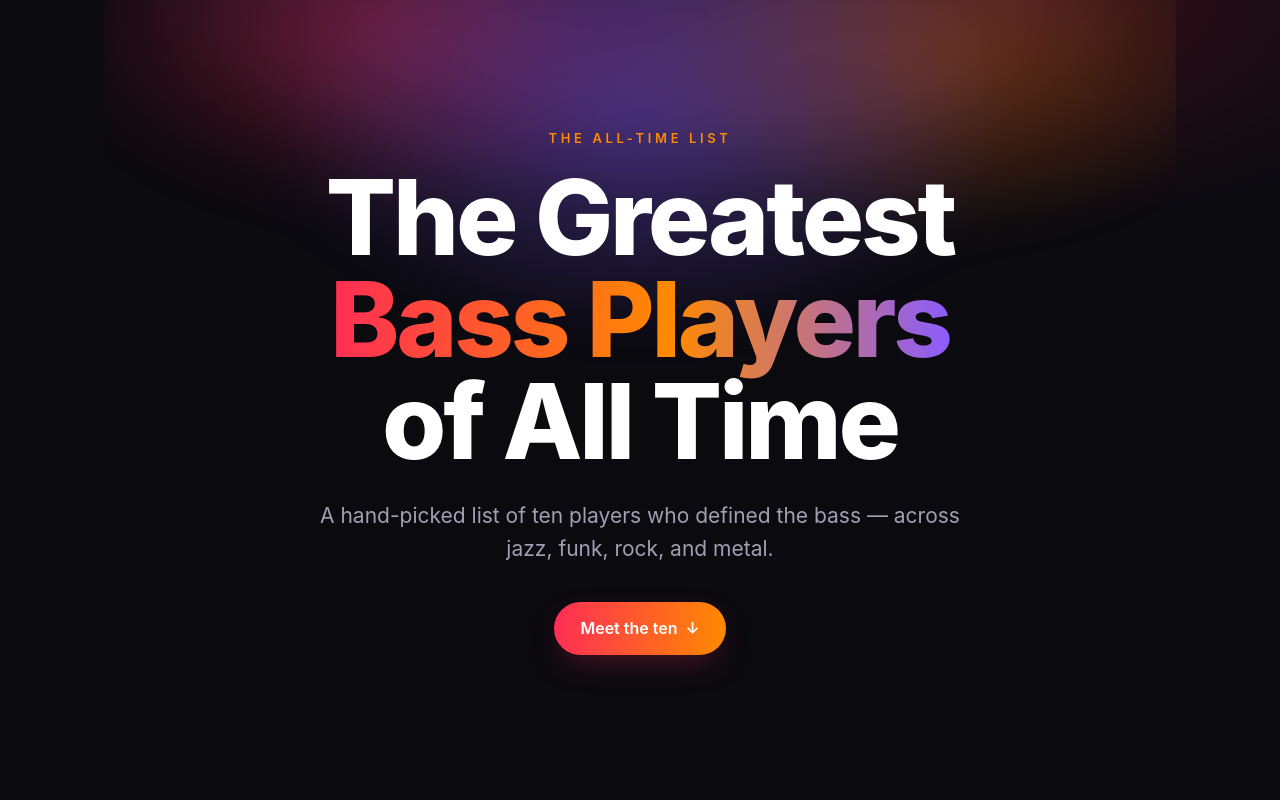
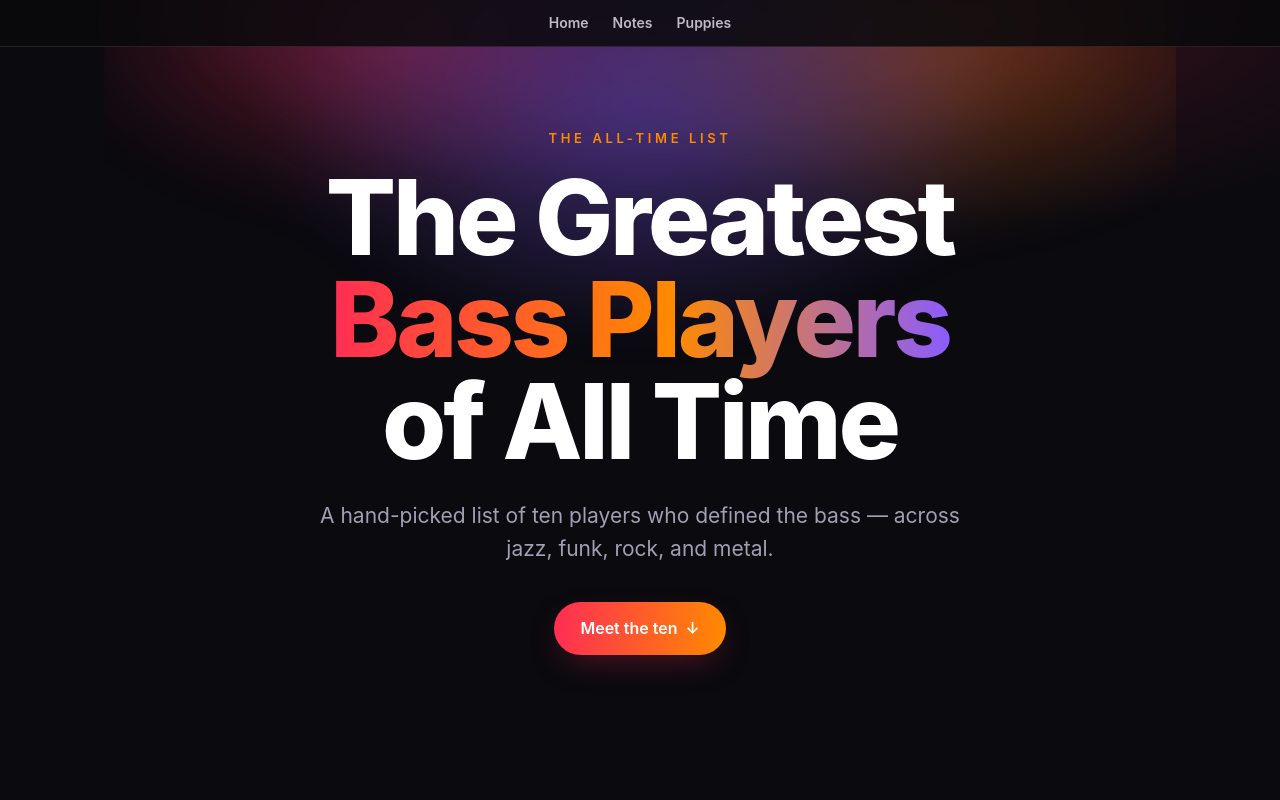
Before and after one commit to ilmaestro/blog.gelletto.com, a React (Vite) app: page / in a window 1280 px wide. Shown: the top 800 px of the page. Built offline with nearby package versions, Linux system fonts and the light colour scheme.

Commit message:
Add site nav menu with links to Home, Notes, and Puppies

```diff
--- a/src/App.css
+++ b/src/App.css
@@ -3,6 +3,36 @@
   min-height: 100svh;
   display: flex;
   flex-direction: column;
+}
+
+/* ============ Site nav ============ */
+.site-nav {
+  position: fixed;
+  top: 0;
+  left: 0;
+  right: 0;
+  z-index: 100;
+  display: flex;
+  justify-content: center;
+  gap: 24px;
+  padding: 12px 0;
+  background: rgba(10, 10, 12, 0.85);
+  backdrop-filter: blur(8px);
+  border-bottom: 1px solid var(--border);
+}
+
+.site-nav a {
+  color: var(--text);
+  text-decoration: none;
+  font-size: 14px;
+  font-weight: 600;
+  opacity: 0.8;
+  transition: opacity 0.2s ease, color 0.2s ease;
+}
+
+.site-nav a:hover {
+  opacity: 1;
+  color: var(--accent-2);
 }
 
 /* ============ Hero ============ */
--- a/src/App.tsx
+++ b/src/App.tsx
@@ -77,6 +77,12 @@ const players: BassPlayer[] = [
 function App() {
   return (
     <div className="page">
+      <nav className="site-nav">
+        <a href="#/">Home</a>
+        <a href="#/notes-1138">Notes</a>
+        <a href="#/puppies">Puppies</a>
+      </nav>
+
       <header className="hero">
         <p className="hero__eyebrow">The all-time list</p>
         <h1 className="hero__title">
```
